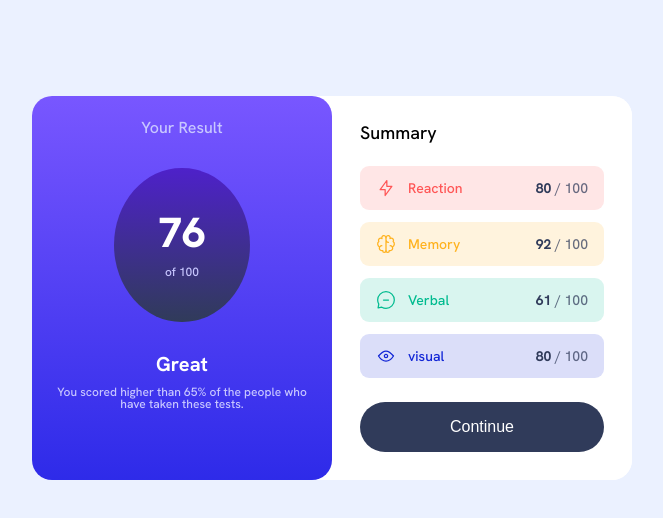
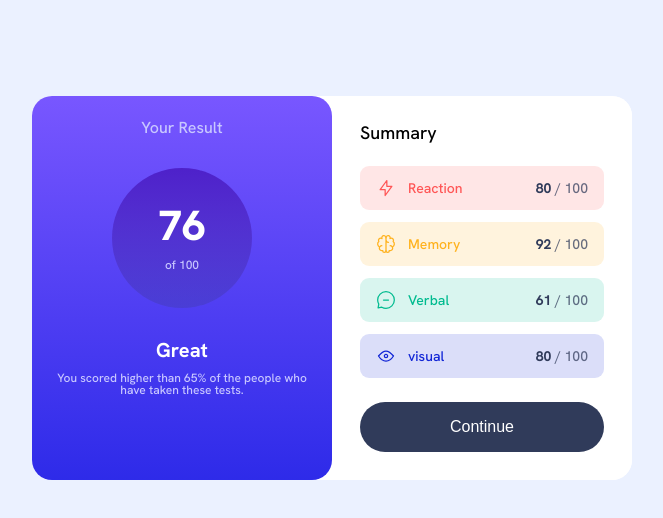
Before and after one commit to Sarah-Aljuaid/ScoreCard, a plain HTML site: page index.html in a window 1280 px wide. Shown: the whole page, without its empty margins (308-971 px from the left). Drawn offline with Linux system fonts and the light colour scheme.

Commit message:
circle fixed

```diff
--- a/style.css
+++ b/style.css
@@ -85,10 +85,15 @@ body {
   flex-direction: column;
   align-items: center;
   justify-content: center;
+
+  height: 14rem;
+  width: 14rem;
+  border-radius: 50%;
+  background-image: linear-gradient(
+    hsla(256, 72%, 46%, 1),
+    rgba(48, 59, 90, 0.191)
+  );
   gap: 1.2rem;
-  background-image: linear-gradient(hsla(256, 72%, 46%, 1), hsl(224, 30%, 27%));
-  padding: 4.4rem;
-  border-radius: 60%;
 }
 
 /* .score::after,
```
